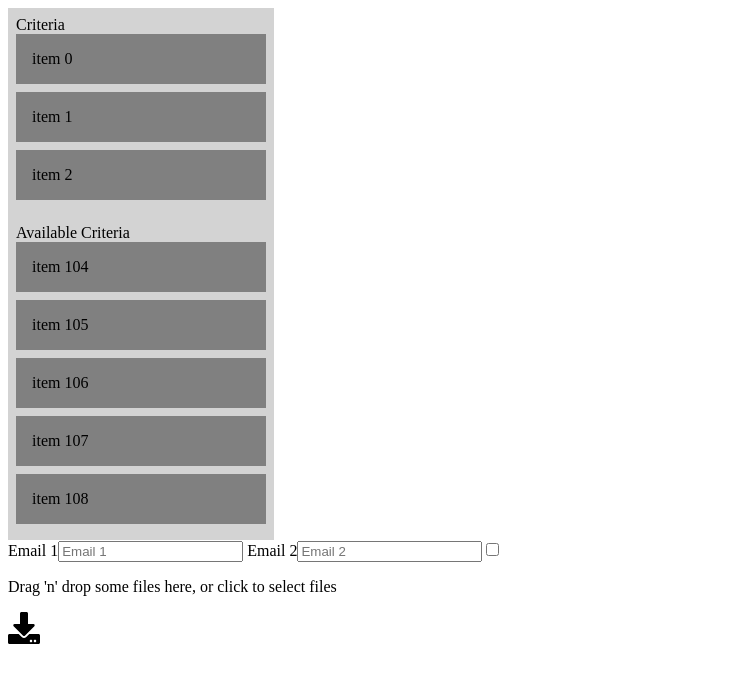
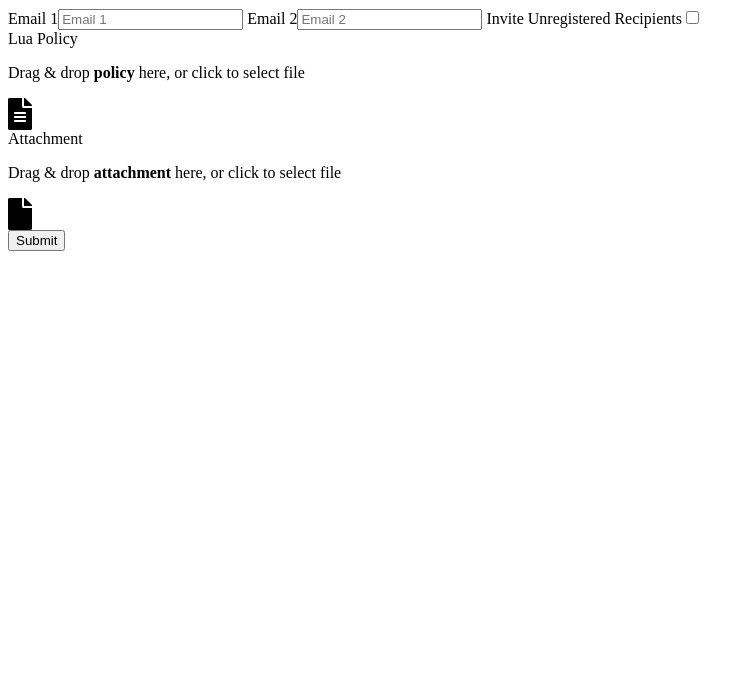
Before and after one commit to TrustedCapsules/policyBuilder, a React app: page / in a window 1280 px wide. Shown: the top 682 px of the page, without its empty margins (0-754 px from the left). Built offline with nearby package versions, Linux system fonts and the light colour scheme; the HTML template or start-up script is replaced by a standard one.

Commit message:
add file attachment to frontend

```diff
--- a/src/App.tsx
+++ b/src/App.tsx
@@ -3,32 +3,50 @@ import * as React from 'react';
 import {useDropzone} from 'react-dropzone'
 import * as superagent from "superagent";
 import {FontAwesomeIcon} from '@fortawesome/react-fontawesome'
-import {faFile, faDownload} from '@fortawesome/free-solid-svg-icons'
+import {faFile, faFileAlt, faFileUpload} from '@fortawesome/free-solid-svg-icons'
 
 export default class App extends React.Component<{}, {}> {
     render() {
         return <>
-            <DragList/>
-            <MyDropzone/>
+            {/*<DragList/>*/}
+            <CapsuleForm/>
         </>;
     }
 }
 
-function MyDropzone() {
+function CapsuleForm() {
     const [email1, setEmail1] = React.useState("");
     const [email2, setEmail2] = React.useState("");
     const [inviteRecipients, setInviteRecipients] = React.useState(false);
-    const onDrop = React.useCallback((acceptedFiles: File[]) => {
+    const [policy, setPolicy] = React.useState(null);
+    const [attachment, setAttachment] = React.useState(null);
+
+    const formSubmit = React.useCallback((event: any) => {
+        console.log('submit');
         const req = superagent.post('http://127.0.0.1:5001/capsule')
             .field({email1})
             .field({email2})
             .field({inviteRecipients});
-        acceptedFiles.forEach((file: File) => req.attach(file.name, file));
+
+        if (policy !== null) {
+            req.attach("policy", policy);
+        }
+        if (attachment !== null) {
+            req.attach("attachment", attachment);
+        }
         req.end();
-    }, [email1, email2, inviteRecipients]);
-    const {getRootProps, getInputProps, isDragActive} = useDropzone({onDrop});
+    }, [email1, email2, inviteRecipients, policy, attachment]);
 
-    return (<>
+    const {getRootProps: getRootPropsPolicy, getInputProps: getInputPropsPolicy, isDragActive: isDragActivePolicy} = useDropzone({
+        onDrop: React.useCallback((acceptedFiles: File[]) => setPolicy(acceptedFiles[0]), [policy])
+    });
+
+    const {getRootProps: getRootPropsAttachment, getInputProps: getInputPropsAttachment, isDragActive: isDragActiveAttachment} = useDropzone({
+        onDrop: React.useCallback((acceptedFiles: File[]) => setAttachment(acceptedFiles[0]), [attachment])
+    });
+
+    return (
+        <>
             <label> Email 1
                 <input type="email"
                        name="email1"
@@ -43,23 +61,44 @@ function MyDropzone() {
                        onChange={e => setEmail2(e.target.value)}
                        placeholder="Email 2"/>
             </label>
+            <label> Invite Unregistered Recipients
                 <input type="checkbox"
                        name="inviteRecipients"
                        onChange={e => setInviteRecipients(e.target.checked)}
                        checked={inviteRecipients}/>
-        <div {...getRootProps()}>
-            <input {...getInputProps()} />
+            </label>
+            <div {...getRootPropsPolicy()}>
+                <label> Lua Policy
+                    <input {...getInputPropsPolicy()} />
                     {
-                isDragActive ?
+                        isDragActivePolicy ?
                             <>
-                        <p>Drop the files here ...</p>
-                        <FontAwesomeIcon icon={faFile} size="2x"/>
+                                <p>Release to upload your <strong>policy</strong> file</p>
+                                <FontAwesomeIcon icon={faFileUpload} size="2x"/>
                             </> :
                             <>
-                        <p>Drag 'n' drop some files here, or click to select files</p>
-                        <FontAwesomeIcon icon={faDownload} size="2x"/>
+                                <p>Drag & drop <strong>policy</strong> here, or click to select file</p>
+                                <FontAwesomeIcon icon={faFileAlt} size="2x"/>
                             </>
                     }
+                </label>
             </div>
+            <div {...getRootPropsAttachment()}>
+                <label> Attachment
+                    <input {...getInputPropsAttachment()} />
+                    {
+                        isDragActiveAttachment ?
+                            <>
+                                <p>Release to upload your <strong>attachment</strong></p>
+                                <FontAwesomeIcon icon={faFileUpload} size="2x"/>
+                            </> :
+                            <>
+                                <p>Drag & drop <strong>attachment</strong> here, or click to select file</p>
+                                <FontAwesomeIcon icon={faFile} size="2x"/>
+                            </>
+                    }
+                </label>
+            </div>
+            <button type="submit" onClick={formSubmit}>Submit</button>
         </>);
 }
```
Also changed, not shown: 2 other files (tests, documents, lock files or other folders). Lines whose indentation alone changed are shown as unchanged.
